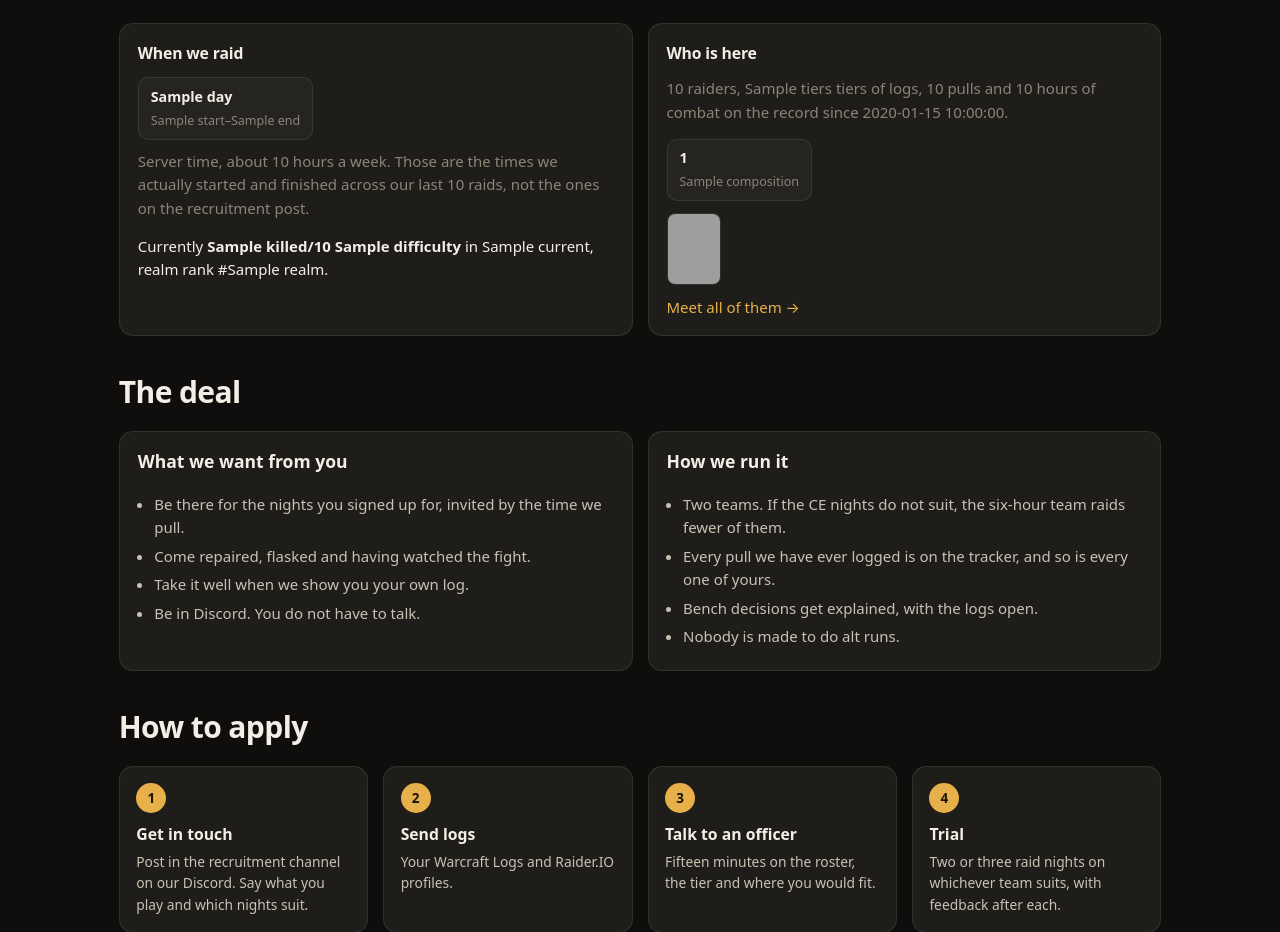
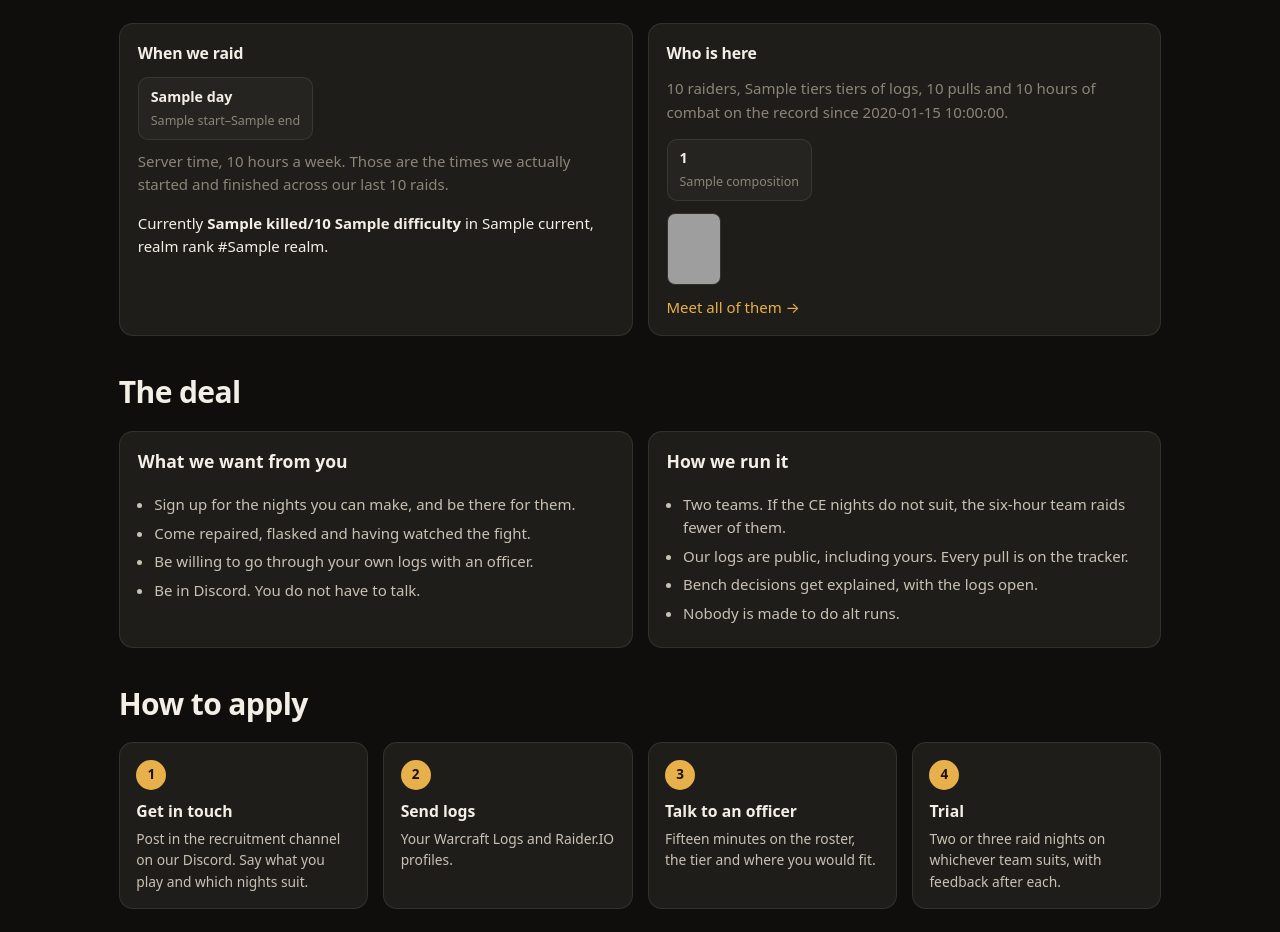
Before and after one commit to strongersystems/killingtime, a FastAPI app: template killingtime/web/templates/public_join.html in a window 1280 px wide. Shown: the part 540-1472 px from the top of the page. Run offline with FastAPI, Linux system fonts and the light colour scheme; the template is opened without the code that fills it: most values are stand-ins (such as "Sample title", 1, 10 or a date in 2020); some libraries are stand-ins or nearby versions; grey boxes are pictures that could not be loaded.

Commit message:
State the raid window rather than deriving it, and fix two lines that read wrong
Raid times are 21:00-24:00 server time. The logs only know when the first pull happened to go out, which is why
the site was advertising 21:10 to 00:07 and nine-point-something hours. SITE_RAID_HOURS states the window and it
wins; which nights we raid still comes from the logs, because that the logs do know.

Also two lines that landed badly: "if you are being carried you will hear it from us first" is a threat rather
than a recruitment pitch, and "everything is logged and the whole lot is public, yours included" was three ideas
fighting over one sentence.

Co-Authored-By: Claude Opus 5 <noreply@anthropic.com>
Claude-Session: https://claude.ai/code/session_014Qms9bARhh83jjumCZCPba

```diff
--- a/killingtime/config.py
+++ b/killingtime/config.py
@@ -116,6 +116,10 @@ class Settings(BaseSettings):
     site_tagline: str = ""
     site_about: str = ""
     site_raid_times: str = ""
+    # The window the guild actually advertises, e.g. "21:00-24:00". When set it replaces the times worked out from
+    # the logs: the median start of a pull is a few minutes after the raid begins, which is not what people mean
+    # when they ask what time you raid.
+    site_raid_hours: str = ""
     site_recruiting: str = ""  # e.g. "Recruiting: 1 healer, ranged DPS"
     site_apply_url: str = ""
     site_discord_url: str = ""
--- a/killingtime/web/templates/public_join.html
+++ b/killingtime/web/templates/public_join.html
@@ -50,8 +50,9 @@
         <h2 style="color:var(--ink);text-transform:none;letter-spacing:-.01em">When we raid</h2>
         {% if schedule.days %}
         <div class="sched">{% for d in schedule.days %}<div class="day"><b>{{ d.day }}</b><small>{{ d.start }}–{{ d.end }}</small></div>{% endfor %}</div>
-        <p class="muted" style="margin-top:.7rem">Server time{% if schedule.hours_per_week %}, about {{ schedule.hours_per_week|round(0)|int }} hours a week{% endif %}.
-          Those are the times we actually started and finished across our last {{ schedule.sample_nights }} raids, not the ones on the recruitment post.</p>
+        <p class="muted" style="margin-top:.7rem">Server time{% if schedule.hours_per_week %}, {{ schedule.hours_per_week|round(0)|int }} hours a week{% endif %}.
+          {% if schedule.stated %}Invites go out a few minutes before the hour and we pull on time.
+          {% else %}Those are the times we actually started and finished across our last {{ schedule.sample_nights }} raids.{% endif %}</p>
         {% else %}
         <p>{{ settings.raid_times or "Ask us on Discord and we will tell you the current nights." }}</p>
         {% endif %}
@@ -80,9 +81,9 @@
       <div class="card reveal">
         <h3 style="margin-top:0">What we want from you</h3>
         <ul class="list">
-          <li>Be there for the nights you signed up for, invited by the time we pull.</li>
+          <li>Sign up for the nights you can make, and be there for them.</li>
           <li>Come repaired, flasked and having watched the fight.</li>
-          <li>Take it well when we show you your own log.</li>
+          <li>Be willing to go through your own logs with an officer.</li>
           <li>Be in Discord. You do not have to talk.</li>
         </ul>
       </div>
@@ -90,7 +91,7 @@
         <h3 style="margin-top:0">How we run it</h3>
         <ul class="list">
           <li>Two teams. If the CE nights do not suit, the six-hour team raids fewer of them.</li>
-          <li>Every pull we have ever logged is on the tracker, and so is every one of yours.</li>
+          <li>Our logs are public, including yours. Every pull is on the tracker.</li>
           <li>Bench decisions get explained, with the logs open.</li>
           <li>Nobody is made to do alt runs.</li>
         </ul>
--- a/worker/index.ts
+++ b/worker/index.ts
@@ -23,6 +23,7 @@ export interface Env {
   SITE_TAGLINE?: string;
   SITE_ABOUT?: string;
   SITE_RAID_TIMES?: string;
+  SITE_RAID_HOURS?: string;
   SITE_RECRUITING?: string;
   SITE_APPLY_URL?: string;
   SITE_DISCORD_URL?: string;
@@ -79,6 +80,7 @@ export class KTContainer extends Container<Env> {
       SITE_TAGLINE: env.SITE_TAGLINE ?? "",
       SITE_ABOUT: env.SITE_ABOUT ?? "",
       SITE_RAID_TIMES: env.SITE_RAID_TIMES ?? "",
+      SITE_RAID_HOURS: env.SITE_RAID_HOURS ?? "",
       SITE_RECRUITING: env.SITE_RECRUITING ?? "",
       SITE_APPLY_URL: env.SITE_APPLY_URL ?? "",
       SITE_DISCORD_URL: env.SITE_DISCORD_URL ?? "",
```
Also changed, not shown: killingtime/public.py (+19 -1 lines), killingtime/web/templates/public.html (+4 -4 lines), tests/test_teams_peers_parses.py (+21 -0 lines), 1 other file.
